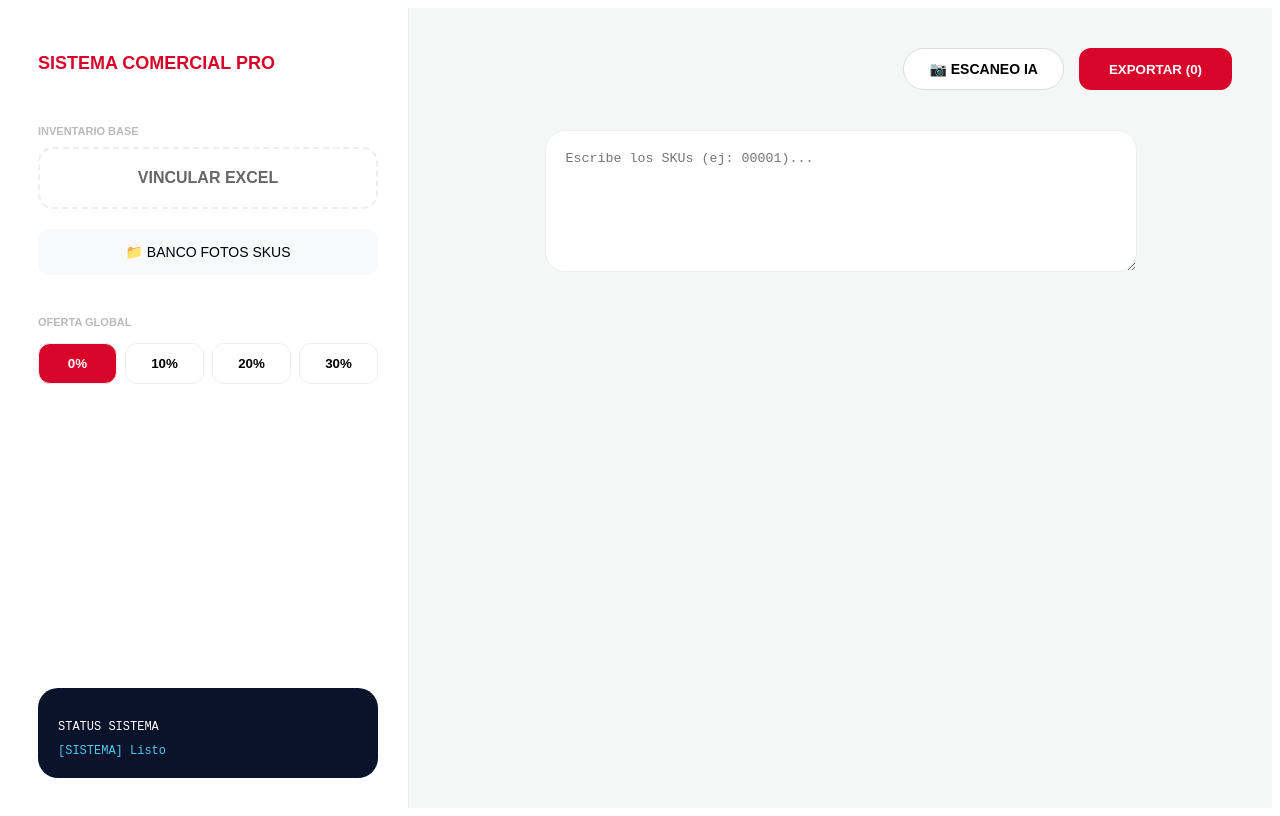
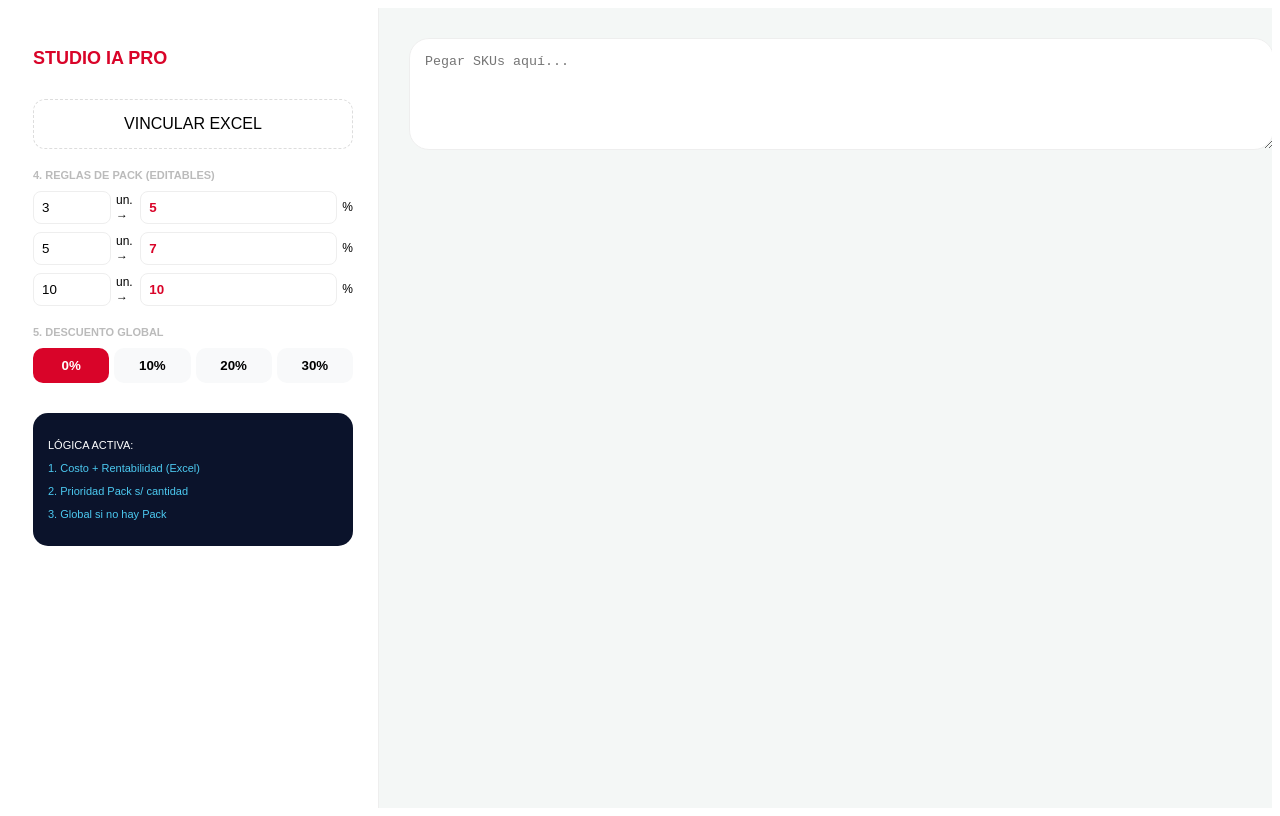
Before and after one commit to tabladamotosrepuestos-art/mi-app-estudio, a React (Vite) app in the folder mi-app-ai/: page / in a window 1280 px wide. Built offline with nearby package versions, Linux system fonts and the light colour scheme; no server answers; the HTML template or start-up script is replaced by a standard one.

Commit message:
Update App.tsx

```diff
--- a/mi-app-ai/src/App.tsx
+++ b/mi-app-ai/src/App.tsx
@@ -3,118 +3,91 @@ import { extractProductsFromList } from './services/geminiService';
 import * as XLSX from 'xlsx';
 
 export default function App() {
-  // 1. Estados Globales
   const [skus, setSkus] = useState("");
   const [dbPrecios, setDbPrecios] = useState<any[]>([]);
   const [bancoFotos, setBancoFotos] = useState<Record<string, string>>({});
   const [statusLog, setStatusLog] = useState<string[]>(["[SISTEMA] Listo"]);
   const [isScanning, setIsScanning] = useState(false);
+
+  // --- CONFIGURACIÓN DINÁMICA (Basada en tu Prompt) ---
   const [ofertaGlobal, setOfertaGlobal] = useState(0);
+  const [reglasPack, setReglasPack] = useState([
+    { x: 3, y: 5 },
+    { x: 5, y: 7 },
+    { x: 10, y: 10 }
+  ]);
 
-  const addLog = (msg: string) => setStatusLog(prev => [...prev.slice(-3), `> ${msg}`]);
+  // --- MOTOR DE CÁLCULO STUDIO IA (Puntos 4, 5 y 6) ---
+  const calcularDetalleVenta = (costo: number, rentabilidad: number, cantidadDeseada: number = 1) => {
+    // 1. Precio Base del producto (Costo + Rentabilidad del Excel)
+    const precioBase = costo * (1 + rentabilidad / 100);
 
-  // 2. Funciones de Carga
-  const handleExcelUpload = (e: React.ChangeEvent<HTMLInputElement>) => {
-    const file = e.target.files?.[0];
-    if (!file) return;
-    const reader = new FileReader();
-    reader.onload = (evt) => {
-      try {
-        const bstr = evt.target?.result;
-        const wb = XLSX.read(bstr, { type: 'binary' });
-        const data = XLSX.utils.sheet_to_json(wb.Sheets[wb.SheetNames[0]]);
-        setDbPrecios(data);
-        addLog(`${data.length} productos vinculados desde Excel`);
-      } catch (err) { addLog("Error al leer Excel"); }
+    // 2. Aplicar descuento por pack (si corresponde)
+    // Buscamos la mejor regla (mayor cantidad) que se cumpla
+    const reglaAplicable = [...reglasPack]
+      .sort((a, b) => b.x - a.x) // Ordenadas por cantidad (mayor prioridad)
+      .find(r => cantidadDeseada >= r.x);
+
+    let descuentoFinal = 0;
+
+    if (reglaAplicable) {
+      // SI HAY PACK → Tiene prioridad
+      descuentoFinal = reglaAplicable.y;
+    } else {
+      // SI NO HAY PACK → Aplicar descuento global
+      descuentoFinal = ofertaGlobal;
+    }
+
+    // 3. Calcular precio final unitario
+    const precioUnitarioFinal = precioBase * (1 - descuentoFinal / 100);
+
+    // 4. Calcular precio total por cantidad
+    const precioTotal = precioUnitarioFinal * cantidadDeseada;
+
+    return {
+      unitario: precioUnitarioFinal,
+      total: precioTotal,
+      aplicóPack: !!reglaAplicable,
+      pct: descuentoFinal
     };
-    reader.readAsBinaryString(file);
   };
 
-  const handleBancoFotosUpload = (e: React.ChangeEvent<HTMLInputElement>) => {
-    const files = e.target.files;
-    if (!files) return;
-    const nuevoBanco: Record<string, string> = { ...bancoFotos };
-    Array.from(files).forEach(file => {
-      const reader = new FileReader();
-      reader.onloadend = () => {
-        const nombre = file.name.split('.')[0].toLowerCase().trim();
-        nuevoBanco[nombre] = reader.result as string;
-        setBancoFotos({ ...nuevoBanco });
-      };
-      reader.readAsDataURL(file);
-    });
-    addLog("Fotos cargadas");
-  };
+  const renderCard = (linea: string, index: number) => {
+    const cod = linea.trim();
+    if (!cod) return null;
+    const info = dbPrecios.find((p: any) => String(p.SKU).trim() === cod);
+    const foto = bancoFotos[cod.toLowerCase()];
 
-  const handleIA = async (e: React.ChangeEvent<HTMLInputElement>) => {
-    const file = e.target.files?.[0];
-    if (!file) return;
-    setIsScanning(true);
-    addLog("Escaneando con IA...");
-    const reader = new FileReader();
-    reader.onloadend = async () => {
-      try {
-        const result = await extractProductsFromList(reader.result as string);
-        setSkus(result);
-        addLog("Escaneo completado");
-      } catch (err) { addLog("Error en IA"); }
-      finally { setIsScanning(false); }
-    };
-    reader.readAsDataURL(file);
-  };
-
-  // 3. Renderizado de Tarjeta (Lógica Robusta para tu Excel)
-  const renderCard = (linea: string, index: number) => {
-    const codEscrito = linea.trim();
-    if (!codEscrito) return null;
-
-    // Buscador que normaliza el SKU (para encontrar '00001' aunque escribas '1' o viceversa)
-    const info = dbPrecios.find((p: any) => {
-      const skuExcel = String(p.SKU || p.sku || "").trim();
-      const skuNormalizado = skuExcel.replace(/^0+/, ''); // '00001' -> '1'
-      const escritoNormalizado = codEscrito.replace(/^0+/, '');
-      return skuExcel === codEscrito || skuNormalizado === escritoNormalizado;
-    });
-
-    const foto = bancoFotos[codEscrito.toLowerCase()];
-
-    // Función para buscar columnas ignorando espacios (tu excel tiene "NOMBRE ")
-    const getVal = (obj: any, keyName: string) => {
-      if (!obj) return null;
-      const foundKey = Object.keys(obj).find(k => k.trim().toLowerCase() === keyName.toLowerCase());
-      return foundKey ? obj[foundKey] : null;
-    };
-
-    const nombreProducto = getVal(info, "NOMBRE") || "PRODUCTO NO ENCONTRADO";
-    const costoBase = parseFloat(getVal(info, "costo")) || 0;
-    const precioFinal = costoBase * (1 - ofertaGlobal / 100);
+    // Calculamos para 1 unidad (Vista previa)
+    const calculo = info
+      ? calcularDetalleVenta(parseFloat(info.costo), parseFloat(info["rentabilidad "]))
+      : { unitario: 0, pct: 0, aplicóPack: false };
 
     return (
-      <div key={index} style={{ width: '380px', backgroundColor: 'white', borderRadius: '40px', overflow: 'hidden', boxShadow: '0 25px 50px rgba(0,0,0,0.1)', margin: '20px' }}>
-        <div style={{ position: 'relative', height: '380px', backgroundColor: '#f9f9f9', display: 'flex', alignItems: 'center', justifyContent: 'center' }}>
-          <div style={{ position: 'absolute', top: '25px', left: '25px', backgroundColor: '#d90429', color: 'white', padding: '6px 18px', borderRadius: '25px', fontWeight: 'bold', fontSize: '13px', zIndex: 10 }}>
-            SKU: {codEscrito.toUpperCase()}
+      <div key={index} style={{ width: '360px', backgroundColor: 'white', borderRadius: '40px', overflow: 'hidden', boxShadow: '0 25px 50px rgba(0,0,0,0.1)', margin: '15px' }}>
+        <div style={{ position: 'relative', height: '360px', backgroundColor: '#f9f9f9' }}>
+          <div style={{ position: 'absolute', top: '25px', left: '25px', backgroundColor: '#d90429', color: 'white', padding: '6px 15px', borderRadius: '25px', fontWeight: 'bold', fontSize: '12px', zIndex: 1 }}>
+            SKU: {cod}
           </div>
-          {foto ? (
-            <img src={foto} style={{ width: '100%', height: '100%', objectFit: 'cover' }} />
-          ) : (
-            <div style={{ color: '#ccc', fontSize: '12px' }}>SIN FOTO</div>
-          )}
+          {foto && <img src={foto} style={{ width: '100%', height: '100%', objectFit: 'cover' }} />}
         </div>
-        <div style={{ backgroundColor: '#000', padding: '30px', color: 'white' }}>
-          <h2 style={{ fontSize: '18px', margin: '0 0 15px 0', textTransform: 'uppercase', minHeight: '44px' }}>
-            {nombreProducto}
+
+        <div style={{ backgroundColor: 'black', padding: '25px', color: 'white' }}>
+          <h2 style={{ fontSize: '17px', margin: '0 0 10px 0', textTransform: 'uppercase', minHeight: '40px' }}>
+            {info?.["NOMBRE "] || "PRODUCTO NO ENCONTRADO"}
           </h2>
           <div style={{ display: 'flex', justifyContent: 'space-between', alignItems: 'flex-end' }}>
             <div>
-              <p style={{ fontSize: '10px', color: '#444', margin: 0 }}>SISTEMA PROFESIONAL</p>
-              <p style={{ fontSize: '10px', color: '#444', margin: 0 }}>STUDIO IA</p>
+              <p style={{ fontSize: '11px', color: calculo.aplicóPack ? '#4cc9f0' : '#d90429', fontWeight: 'bold', margin: 0 }}>
+                DESC. APLICADO: {calculo.pct}%
+              </p>
+              <p style={{ fontSize: '9px', color: '#555', margin: 0 }}>ORDEN: {calculo.aplicóPack ? 'PACK PRIORITARIO' : 'GLOBAL UNITARIO'}</p>
             </div>
             <div style={{ textAlign: 'right' }}>
-              <div style={{ color: '#d90429', fontSize: '34px', fontWeight: 'bold' }}>
-                ${precioFinal.toLocaleString('es-AR', { minimumFractionDigits: 2 })}
+              <div style={{ color: '#d90429', fontSize: '32px', fontWeight: 'bold' }}>
+                ${calculo.unitario.toLocaleString('es-AR', { minimumFractionDigits: 2 })}
               </div>
-              <p style={{ fontSize: '10px', color: '#444', margin: 0 }}>PVP UNITARIO</p>
+              <p style={{ fontSize: '9px', color: '#555', margin: 0 }}>PVP UNITARIO FINAL</p>
             </div>
           </div>
         </div>
@@ -124,58 +97,54 @@ export default function App() {
 
   return (
     <div style={{ display: 'flex', height: '100vh', backgroundColor: '#f4f7f6', fontFamily: 'sans-serif' }}>
-      {/* Sidebar */}
-      <aside style={{ width: '340px', padding: '30px', borderRight: '1px solid #eee', backgroundColor: 'white', display: 'flex', flexDirection: 'column' }}>
-        <h1 style={{ fontSize: '18px', fontWeight: 'bold', color: '#d90429', marginBottom: '40px' }}>SISTEMA COMERCIAL PRO</h1>
+      <aside style={{ width: '320px', padding: '25px', backgroundColor: 'white', borderRight: '1px solid #eee', overflowY: 'auto' }}>
+        <h1 style={{ color: '#d90429', fontSize: '18px', fontWeight: 'bold', marginBottom: '30px' }}>STUDIO IA PRO</h1>
 
-        <p style={{ fontSize: '11px', color: '#bbb', fontWeight: 'bold', marginBottom: '10px' }}>INVENTARIO BASE</p>
-        <label style={{ display: 'block', padding: '20px', border: '2px dashed #eee', borderRadius: '15px', textAlign: 'center', cursor: 'pointer', marginBottom: '20px' }}>
-          <input type="file" hidden onChange={handleExcelUpload} accept=".xlsx,.xls,.csv" />
-          <span style={{ color: dbPrecios.length > 0 ? '#28a745' : '#666', fontWeight: 'bold' }}>
-            {dbPrecios.length > 0 ? "✅ EXCEL CONECTADO" : "VINCULAR EXCEL"}
-          </span>
+        <label style={{ display: 'block', padding: '15px', border: '1px dashed #ddd', borderRadius: '12px', textAlign: 'center', cursor: 'pointer', marginBottom: '20px' }}>
+          <input type="file" hidden onChange={(e) => {
+            const file = e.target.files?.[0];
+            const reader = new FileReader();
+            reader.onload = (evt) => {
+              const wb = XLSX.read(evt.target?.result, { type: 'binary' });
+              setDbPrecios(XLSX.utils.sheet_to_json(wb.Sheets[wb.SheetNames[0]]));
+            };
+            reader.readAsBinaryString(file!);
+          }} />
+          {dbPrecios.length > 0 ? "✅ LISTA CONECTADA" : "VINCULAR EXCEL"}
         </label>
 
-        <label style={{ display: 'block', padding: '15px', backgroundColor: '#f8f9fa', borderRadius: '12px', textAlign: 'center', cursor: 'pointer', marginBottom: '30px', fontSize: '14px' }}>
-          <input type="file" hidden multiple onChange={handleBancoFotosUpload} accept="image/*" />
-          📁 BANCO FOTOS SKUS
-        </label>
+        <p style={{ fontSize: '11px', color: '#bbb', fontWeight: 'bold', marginBottom: '10px' }}>4. REGLAS DE PACK (EDITABLES)</p>
+        {reglasPack.map((r, i) => (
+          <div key={i} style={{ display: 'flex', gap: '5px', marginBottom: '8px' }}>
+            <input type="number" value={r.x} onChange={(e) => {
+              const n = [...reglasPack]; n[i].x = parseInt(e.target.value); setReglasPack(n);
+            }} style={{ width: '60px', padding: '8px', borderRadius: '8px', border: '1px solid #eee' }} />
+            <span style={{alignSelf:'center', fontSize:'12px'}}>un. →</span>
+            <input type="number" value={r.y} onChange={(e) => {
+              const n = [...reglasPack]; n[i].y = parseInt(e.target.value); setReglasPack(n);
+            }} style={{ flex: 1, padding: '8px', borderRadius: '8px', border: '1px solid #eee', color: '#d90429', fontWeight: 'bold' }} />
+            <span style={{alignSelf:'center', fontSize:'12px'}}>%</span>
+          </div>
+        ))}
 
-        <p style={{ fontSize: '11px', color: '#bbb', fontWeight: 'bold', marginBottom: '15px' }}>OFERTA GLOBAL</p>
-        <div style={{ display: 'flex', gap: '8px', marginBottom: '40px' }}>
+        <p style={{ fontSize: '11px', color: '#bbb', fontWeight: 'bold', marginTop: '20px', marginBottom: '10px' }}>5. DESCUENTO GLOBAL</p>
+        <div style={{ display: 'flex', gap: '5px' }}>
           {[0, 10, 20, 30].map(p => (
-            <button key={p} onClick={() => setOfertaGlobal(p)} style={{ flex: 1, padding: '12px', borderRadius: '12px', border: '1px solid #eee', backgroundColor: ofertaGlobal === p ? '#d90429' : 'white', color: ofertaGlobal === p ? 'white' : 'black', fontWeight: 'bold', cursor: 'pointer' }}>
-              {p}%
-            </button>
+            <button key={p} onClick={() => setOfertaGlobal(p)} style={{ flex: 1, padding: '10px', borderRadius: '10px', backgroundColor: ofertaGlobal === p ? '#d90429' : '#f8f9fa', color: ofertaGlobal === p ? 'white' : 'black', border: 'none', fontWeight: 'bold', cursor: 'pointer' }}>{p}%</button>
           ))}
         </div>
 
-        <div style={{ marginTop: 'auto', backgroundColor: '#0b132b', padding: '20px', borderRadius: '20px', color: '#4cc9f0', fontSize: '12px', fontFamily: 'monospace' }}>
-          <p style={{ color: 'white', marginBottom: '10px' }}>STATUS SISTEMA</p>
-          {statusLog.map((log, i) => <div key={i}>{log}</div>)}
+        <div style={{ marginTop: '30px', backgroundColor: '#0b132b', padding: '15px', borderRadius: '15px', color: '#4cc9f0', fontSize: '11px' }}>
+          <p style={{ color: '#fff', marginBottom: '5px' }}>LÓGICA ACTIVA:</p>
+          <p>1. Costo + Rentabilidad (Excel)</p>
+          <p>2. Prioridad Pack s/ cantidad</p>
+          <p>3. Global si no hay Pack</p>
         </div>
       </aside>
 
-      {/* Main */}
-      <main style={{ flex: 1, padding: '40px', overflowY: 'auto', display: 'flex', flexDirection: 'column', alignItems: 'center' }}>
-        <div style={{ width: '100%', maxWidth: '900px', display: 'flex', justifyContent: 'flex-end', gap: '15px', marginBottom: '40px' }}>
-          <label style={{ backgroundColor: 'white', border: '1px solid #ddd', padding: '12px 25px', borderRadius: '25px', cursor: 'pointer', fontWeight: 'bold', fontSize: '14px' }}>
-            <input type="file" hidden accept="image/*" onChange={handleIA} />
-            📷 {isScanning ? "PROCESANDO..." : "ESCANEO IA"}
-          </label>
-          <button style={{ backgroundColor: '#d90429', color: 'white', border: 'none', padding: '12px 30px', borderRadius: '12px', fontWeight: 'bold', cursor: 'pointer' }}>
-            EXPORTAR ({skus.split('\n').filter(s => s.trim()).length})
-          </button>
-        </div>
-
-        <textarea
-          placeholder="Escribe los SKUs (ej: 00001)..."
-          value={skus}
-          onChange={(e) => setSkus(e.target.value)}
-          style={{ width: '100%', maxWidth: '550px', height: '100px', padding: '20px', borderRadius: '20px', border: '1px solid #eee', marginBottom: '40px', outline: 'none' }}
-        />
-
-        <div style={{ display: 'flex', flexWrap: 'wrap', justifyContent: 'center', width: '100%' }}>
+      <main style={{ flex: 1, padding: '30px', overflowY: 'auto' }}>
+        <textarea value={skus} onChange={(e) => setSkus(e.target.value)} placeholder="Pegar SKUs aquí..." style={{ width: '100%', height: '80px', borderRadius: '20px', padding: '15px', border: '1px solid #eee', marginBottom: '20px', outline: 'none' }} />
+        <div style={{ display: 'flex', flexWrap: 'wrap', justifyContent: 'center' }}>
           {skus.split('\n').map((l, i) => renderCard(l, i))}
         </div>
       </main>
```
